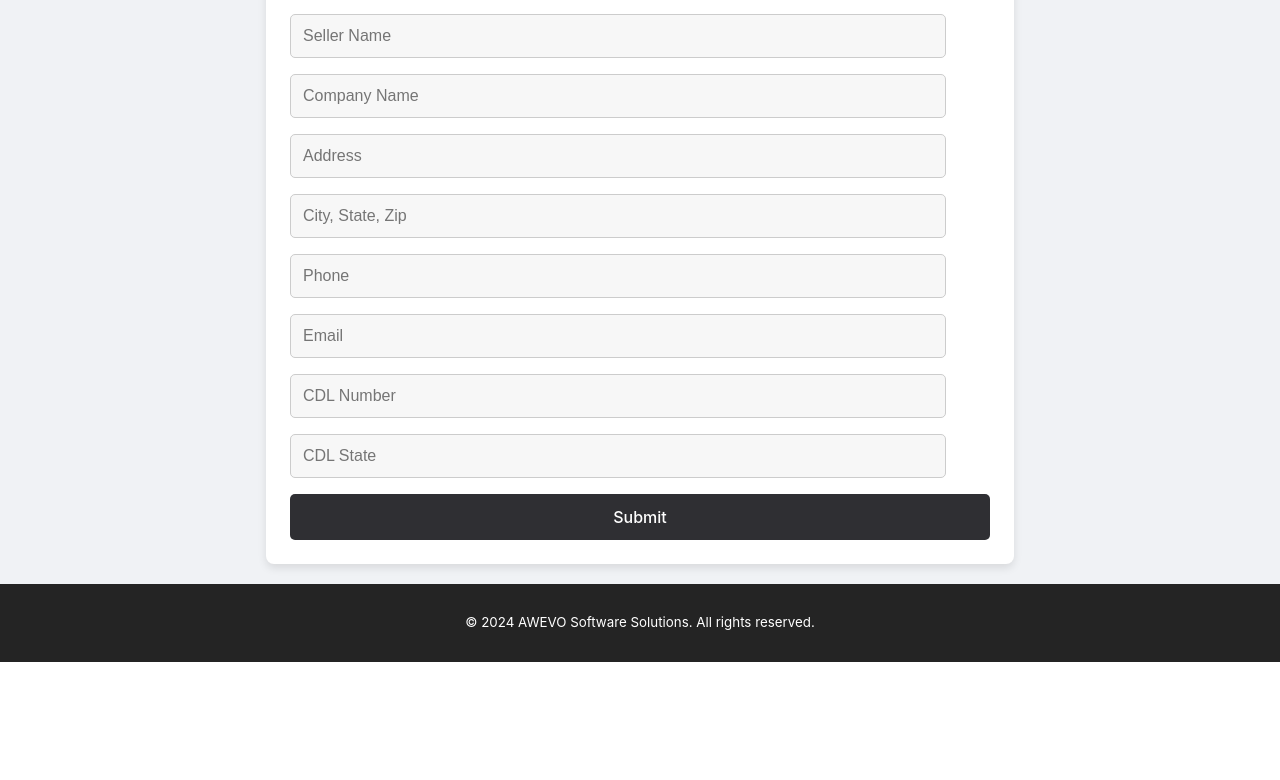
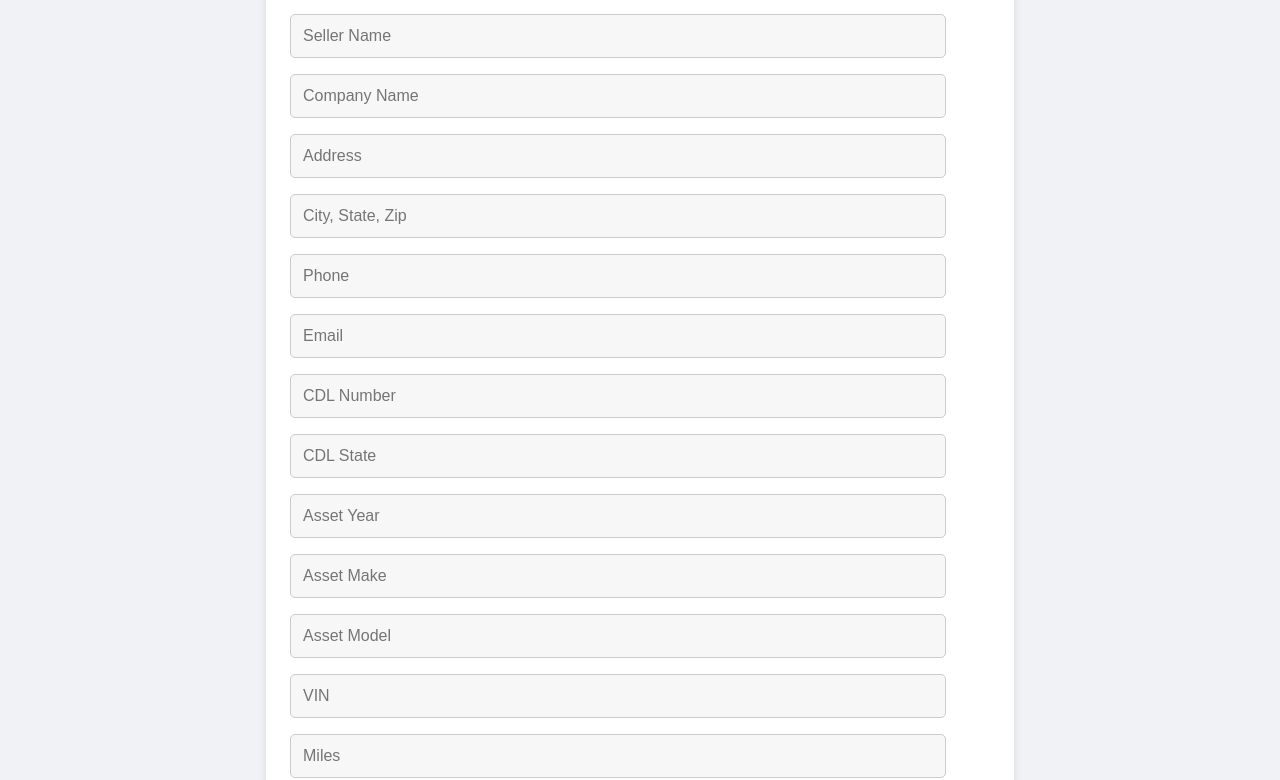
Before and after one commit to LuisGomez-238/OSCR, a React (Vite) app: page /seller in a window 1280 px wide. Shown: the part 317-1097 px from the top of the page. Before the commit the page ends 979 px from the top, so only its background shows below. Built offline with nearby package versions, Linux system fonts and the light colour scheme.

Commit message:
added asset details to Seller Form

```diff
--- a/src/DealSubmission.jsx
+++ b/src/DealSubmission.jsx
@@ -233,7 +233,7 @@ const Deal = () => {
                     <input type="text" name="buyerEIN" placeholder="EIN" onChange={handleChange} />
                     <input type="text" name="buyerSS" placeholder="SSN" onChange={handleChange} />
                 </div>
-                <div className='sellerInfo'>
+                {/* <div className='sellerInfo'>
                     <h2>Seller Information</h2>
                     <input type="text" name="sellerName" placeholder="Seller Name" onChange={handleChange} />
                     <input type="text" name="sellerCompanyName" placeholder="Company Name" onChange={handleChange} />
@@ -243,7 +243,7 @@ const Deal = () => {
                     <input type="email" name="sellerEmail" placeholder="Email" onChange={handleChange} />
                     <input type="text" name="sellerCDLNumber" placeholder="CDL Number" onChange={handleChange} />
                     <input type="text" name="sellerCDLState" placeholder="CDL State" onChange={handleChange} />
-                </div>
+                </div> */}
                 <div className='assetDetails'>
                     <h2>Asset Details</h2>
                     <input type="text" name="assetYear" placeholder="Asset Year" onChange={handleChange} />
--- a/src/Seller.jsx
+++ b/src/Seller.jsx
@@ -7,10 +7,10 @@ import './App.css';
 
 // Define the path to your PDF template for the seller form
 const pdfTemplates = {
-    SellerForm: '/pdfs/SellerForms.pdf',
+    SellerForms: '/pdfs/SellerForms.pdf',
     POASellerToSlate: '/pdfs/POASellerToSlate.pdf',
     ConsignmentForm: '/pdfs/ConsignmentForm.pdf',
-
+    GuaranteeOfTitle: '/pdfs/GuaranteeOfTitle.pdf',
 };
 
 const Seller = () => {
@@ -24,10 +24,36 @@ const Seller = () => {
         sellerCDLNumber: '',
         sellerCDLState: '',
         stockNumber: '',
-        dateReceived: new Date(),
+        date: new Date(),
+        // Asset details
+        assetYear: '',
+        assetMake: '',
+        assetModel: '',
+        VIN: '',
+        assetMiles: '',
+        assetHours: '',
+        assetEngine: '',
+        assetEngineSerial: '',
+        assetFuelTank: '',
+        assetTransmission: '',
+        assetSuspension: '',
+        assetTireSize: '',
+        assetWheelType: '',
+        assetSleeper: '',
+        assetDoubleBunk: '',
+        assetInteriorColor: '',
+        assetExteriorColor: '',
+        assetExteriorOptions: '',
+        salePrice: '',
+        lienholderName: '',
+        lienholderAddress: '',
+        lienholderCityStateZip: '',
+        lienholderPhoneNumber: '',
+        payOff: '',
+        payOffExpiration: '',
     });
 
-    const [selectedTemplate, setSelectedTemplate] = useState('BuyerForms');
+    const [selectedTemplate, setSelectedTemplate] = useState('SellerForms');
 
     const handleChange = (e) => {
         const { name, value } = e.target;
@@ -73,7 +99,7 @@ const Seller = () => {
                 }
             };
 
-            // Fill in the PDF form fields using the helper function
+            // Fill in the PDF form fields with seller and asset details
             setFieldText('sellerName', formData.sellerName);
             setFieldText('sellerCompanyName', formData.sellerCompanyName);
             setFieldText('sellerAddress', formData.sellerAddress);
@@ -83,7 +109,34 @@ const Seller = () => {
             setFieldText('sellerCDLNumber', formData.sellerCDLNumber);
             setFieldText('sellerCDLState', formData.sellerCDLState);
             setFieldText('stockNumber', formData.stockNumber);
-            setFieldText('dateReceived', format(formData.dateReceived, 'MM/dd/yy')); // Format date
+            setFieldText('date', format(formData.dateReceived, 'MM/dd/yy'));
+
+            // Asset details
+            setFieldText('assetYear', formData.assetYear);
+            setFieldText('assetMake', formData.assetMake);
+            setFieldText('assetModel', formData.assetModel);
+            setFieldText('VIN', formData.VIN);
+            setFieldText('assetMiles', formData.assetMiles);
+            setFieldText('assetHours', formData.assetHours);
+            setFieldText('assetEngine', formData.assetEngine);
+            setFieldText('assetEngineSerial', formData.assetEngineSerial);
+            setFieldText('assetFuelTank', formData.assetFuelTank);
+            setFieldText('assetTransmission', formData.assetTransmission);
+            setFieldText('assetSuspension', formData.assetSuspension);
+            setFieldText('assetTireSize', formData.assetTireSize);
+            setFieldText('assetWheelType', formData.assetWheelType);
+            setFieldText('assetSleeper', formData.assetSleeper);
+            setFieldText('assetDoubleBunk', formData.assetDoubleBunk);
+            setFieldText('assetInteriorColor', formData.assetInteriorColor);
+            setFieldText('assetExteriorColor', formData.assetExteriorColor);
+            setFieldText('assetExteriorOptions', formData.assetExteriorOptions);
+            setFieldText('salePrice', formData.salePrice);
+            setFieldText('lienholderName', formData.lienholderName);
+            setFieldText('lienholderAddress', formData.lienholderAddress);
+            setFieldText('lienholderCityStateZip', formData.lienholderCityStateZip);
+            setFieldText('lienholderPhoneNumber', formData.lienholderPhoneNumber);
+            setFieldText('payOff', formData.payOff);
+            setFieldText('payOffExpiration', formData.payOffExpiration);
 
             // Serialize the PDF and trigger a download
             const pdfBytesFilled = await pdfDoc.save();
@@ -107,6 +160,7 @@ const Seller = () => {
                     <option value="SellerForms">Seller Forms</option>
                     <option value="ConsignmentForm">Consignment Form</option>
                     <option value="POASellerToSlate">POA Seller to Slate</option>
+                    <option value="GuaranteeOfTitle">Guarantee of Title</option>
                 </select>
             </div>
             <form onSubmit={handleSubmit}>
@@ -129,6 +183,38 @@ const Seller = () => {
                     <input type="text" name="sellerCDLNumber" placeholder="CDL Number" onChange={handleChange} />
                     <input type="text" name="sellerCDLState" placeholder="CDL State" onChange={handleChange} />
                 </div>
+                <div className='assetDetails'>
+                    <input type="text" name="assetYear" placeholder="Asset Year" onChange={handleChange} />
+                    <input type="text" name="assetMake" placeholder="Asset Make" onChange={handleChange} />
+                    <input type="text" name="assetModel" placeholder="Asset Model" onChange={handleChange} />
+                    <input type="text" name="VIN" placeholder="VIN" onChange={handleChange} />
+                    <input type="text" name="assetMiles" placeholder="Miles" onChange={handleChange} />
+                    <input type="text" name="assetHours" placeholder="Hours" onChange={handleChange} />
+                    <input type="text" name="assetEngine" placeholder="Engine" onChange={handleChange} />
+                    <input type="text" name="assetEngineSerial" placeholder="Engine Serial" onChange={handleChange} />
+                    <input type="text" name="assetFuelTank" placeholder="Fuel Tank" onChange={handleChange} />
+                    <input type="text" name="assetTransmission" placeholder="Transmission" onChange={handleChange} />
+                    <input type="text" name="assetSuspension" placeholder="Suspension" onChange={handleChange} />
+                    <input type="text" name="assetTireSize" placeholder="Tire Size" onChange={handleChange} />
+                    <input type="text" name="assetWheelType" placeholder="Wheel Type" onChange={handleChange} />
+                    <input type="text" name="assetSleeper" placeholder="Sleeper" onChange={handleChange} />
+                    <input type="text" name="assetDoubleBunk" placeholder="Double Bunk" onChange={handleChange} />
+                    <input type="text" name="assetInteriorColor" placeholder="Interior Color" onChange={handleChange} />
+                    <input type="text" name="assetExteriorColor" placeholder="Exterior Color" onChange={handleChange} />
+                    <input type="text" name="assetExteriorOptions" placeholder="Exterior Options" onChange={handleChange} />
+                    <input type="text" name="salePrice" placeholder="Sale Price" onChange={handleChange} />
+                    <input type="text" name="lienholderName" placeholder="Lienholder Name" onChange={handleChange} />
+                    <input type="text" name="lienholderAddress" placeholder="Lienholder Address" onChange={handleChange} />
+                    <input type="text" name="lienholderCityStateZip" placeholder="Lienholder City, State, Zip" onChange={handleChange} />
+                    <input type="text" name="lienholderPhoneNumber" placeholder="Lienholder Phone Number" onChange={handleChange} />
+                    <input type="text" name="payOff" placeholder="Payoff Amount" onChange={handleChange} />
+                    <DatePicker
+                        selected={formData.payOffExpiration}
+                        onChange={(date) => setFormData({ ...formData, payOffExpiration: date })}
+                        dateFormat="MM/dd/yy"
+                        placeholderText="Payoff Expiration Date"
+                    />
+                </div>
                 <button type="submit">Submit</button>
             </form>
         </div>
```
Also changed, not shown: 2 other files (tests, documents, lock files or other folders).
